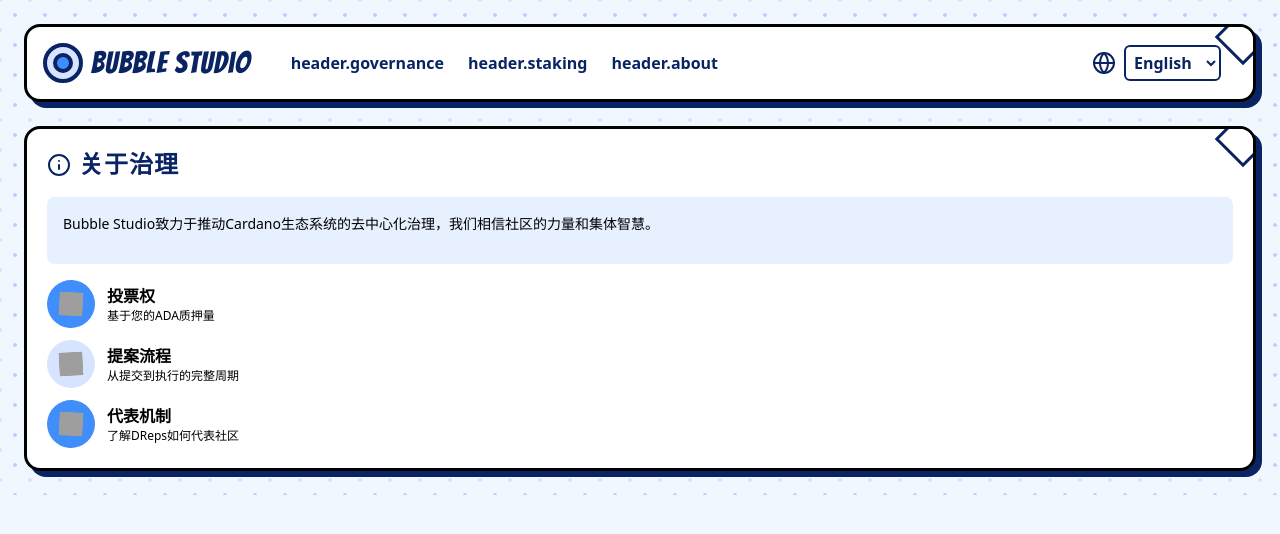
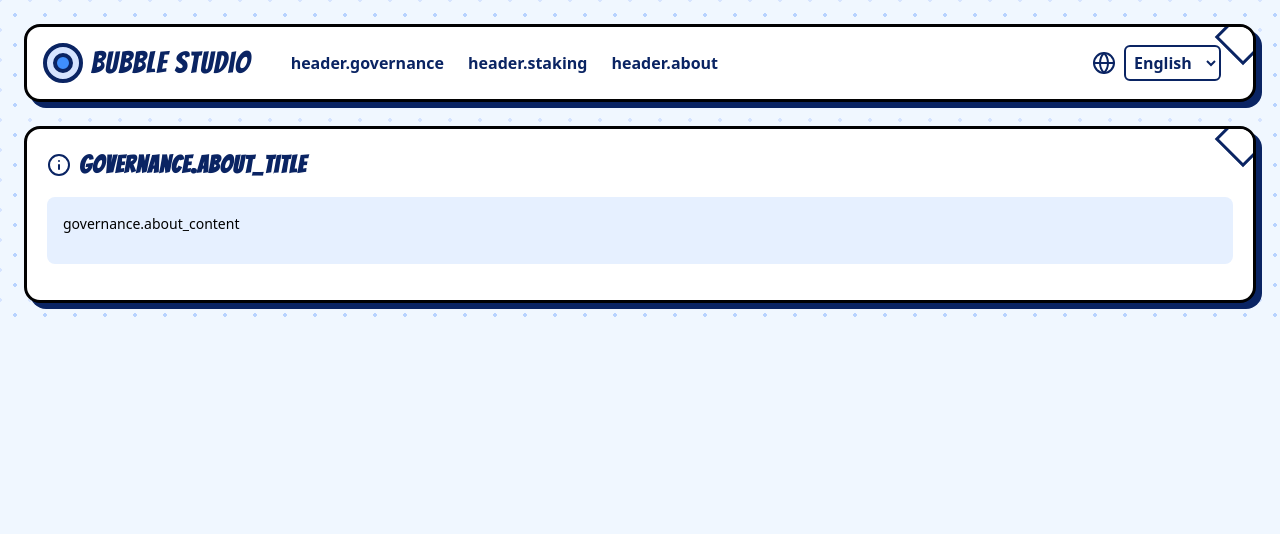
Before and after one commit to cauu/bubble-studio.xyz, a Next.js app: page /governance/components/About in a window 1280 px wide. Shown: the top 534 px of the page. Built offline with nearby package versions, Linux system fonts and the light colour scheme; grey boxes are pictures that could not be loaded.

Commit message:
feat: optimize i18n for governance

```diff
--- a/public/locales/tw/common.json
+++ b/public/locales/tw/common.json
@@ -17,5 +17,7 @@
   "governance.title_pros": "正方觀點",
   "governance.title_cons": "反方觀點",
   "governance.title_our_opinion": "我們的觀點",
-  "governance.no_data": "暫無數據"
+  "governance.no_data": "暫無數據",
+  "governance.about_title": "關於治理",
+  "governance.about_content": "Bubble Studio致力於推動Cardano生態系統的去中心化治理，我們相信社群的力量與集體智慧。"
 }
--- a/public/locales/zh/common.json
+++ b/public/locales/zh/common.json
@@ -17,5 +17,7 @@
   "governance.title_pros": "正方观点",
   "governance.title_cons": "反方观点",
   "governance.title_our_opinion": "我们的观点",
-  "governance.no_data": "暂无数据"
+  "governance.no_data": "暂无数据",
+  "governance.about_title": "关于治理",
+  "governance.about_content": "Bubble Studio致力于推动Cardano生态系统的去中心化治理，我们相信社群的力量与集体智慧。"
 }
--- a/src/pages/_app.tsx
+++ b/src/pages/_app.tsx
@@ -1,5 +1,6 @@
 import { Layout } from '@/components/Layout';
 import { appWithTranslation } from 'next-i18next';
+import nextI18NextConfig from '../../next-i18next.config'; // 路径根据实际情况调整
 
 import '@/globals.css';
 
@@ -15,4 +16,4 @@ function App({ Component, pageProps }: AppProps) {
   return getLayout(<Component {...pageProps} />);
 }
 
-export default appWithTranslation(App);
+export default appWithTranslation(App, nextI18NextConfig);
--- a/src/pages/governance/components/About.tsx
+++ b/src/pages/governance/components/About.tsx
@@ -1,22 +1,23 @@
 import { Info } from 'lucide-react';
+import { useTranslation } from 'next-i18next';
 import React from 'react';
 
 export const About: React.FC = () => {
+  const { t } = useTranslation('common');
+
   return (
     <div className="card bg-white p-5">
       <h2 className="text-2xl title-font mb-4 flex items-center text-[#0a2463] font-bold">
         <Info className="w-6 h-6 mr-2" />
-        关于治理
+        {t('governance.about_title')}
       </h2>
 
       <div className="border-3 border-[#0a2463] rounded-lg p-4 mb-4 bg-[#e6f0ff]">
-        <p className="text-sm mb-3 leading-relaxed">
-          Bubble Studio致力于推动Cardano生态系统的去中心化治理，我们相信社区的力量和集体智慧。
-        </p>
+        <p className="text-sm mb-3 leading-relaxed">{t('governance.about_content')}</p>
         {/* <p className="text-sm leading-relaxed">通过参与投票和提案，您可以直接影响Cardano的未来发展方向。</p> */}
       </div>
 
-      <div className="space-y-3">
+      {/* <div className="space-y-3">
         <div className="flex items-center">
           <div className="w-12 h-12 rounded-full border-3 border-[#0a2463] flex items-center justify-center mr-3 bg-[#3f8efc] transform rotate-3">
             <img src="https://unpkg.com/lucide-static@latest/icons/vote.svg" className="w-6 h-6 text-white" />
@@ -46,7 +47,7 @@ export const About: React.FC = () => {
             <p className="text-xs">了解DReps如何代表社区</p>
           </div>
         </div>
-      </div>
+      </div> */}
     </div>
   );
 };
--- a/src/pages/governance/components/GovActionCard/index.tsx
+++ b/src/pages/governance/components/GovActionCard/index.tsx
@@ -1,8 +1,8 @@
-import React, { useEffect, useState } from 'react';
+import React, { useEffect, useMemo, useState } from 'react';
 import { Calendar, CalendarX, CheckCircle, Clock, Lightbulb, MessageCircle, XCircle } from 'lucide-react';
 import dayjs from 'dayjs';
 import ReactMarkdown from 'react-markdown';
-import { useTranslation } from 'react-i18next';
+import { useTranslation } from 'next-i18next';
 
 import { IGovActionContent } from '@/types/governance';
 
@@ -54,9 +54,10 @@ import { getDurationString } from '@/utils';
 const HOT_TOPICS = ['GA:14', 'GA:13', 'GA:18'];
 
 export const GovActionCard = ({ proposal }: { proposal: IGovActionContent }) => {
-  const { t } = useTranslation();
+  const currentProposal = useMemo(() => proposal, [proposal]);
+  const { t } = useTranslation('common');
 
-  const currentProposal = proposal;
+  console.log(t('governance.hot'));
 
   const [duration, setDuration] = useState<string>();
 
--- a/src/pages/governance/index.tsx
+++ b/src/pages/governance/index.tsx
@@ -1,10 +1,10 @@
 import { useMemo, useState } from 'react';
 import { FileText, Vote } from 'lucide-react';
 import clsx from 'clsx';
-import { GetServerSideProps } from 'next';
+import { GetStaticProps } from 'next';
 
 // import { IGovernanceAction } from '@/types/governance';
-import { GovActionCard } from '@/pages/governance/components/GovActionCard';
+import { GovActionCard } from './components/GovActionCard';
 // import { Dreps } from '@/pages/governance/components/Dreps';
 import governanceData from '@/data/gov-contents-2025-05-15.json';
 import { IGovActionContent } from '@/types/governance';
@@ -21,7 +21,7 @@ interface GovernanceProps {
   error?: string;
 }
 
-export const getServerSideProps: GetServerSideProps<GovernanceProps> = async ({ locale }) => {
+export const getStaticProps: GetStaticProps<GovernanceProps> = async ({ locale }) => {
   const translations = await serverSideTranslations(locale || 'en', ['common']);
 
   try {
@@ -48,7 +48,7 @@ export const getServerSideProps: GetServerSideProps<GovernanceProps> = async ({
 
 export default function Governance({ actions, proposals, error }: GovernanceProps) {
   const [currentTab, setCurrentTab] = useState<'actions' | 'topics'>('actions');
-  const { t } = useTranslation();
+  const { t } = useTranslation('common');
 
   const TABS_PC = useMemo(
     () => [
```
Also changed, not shown: public/locales/en/common.json (+5 -3 lines).
